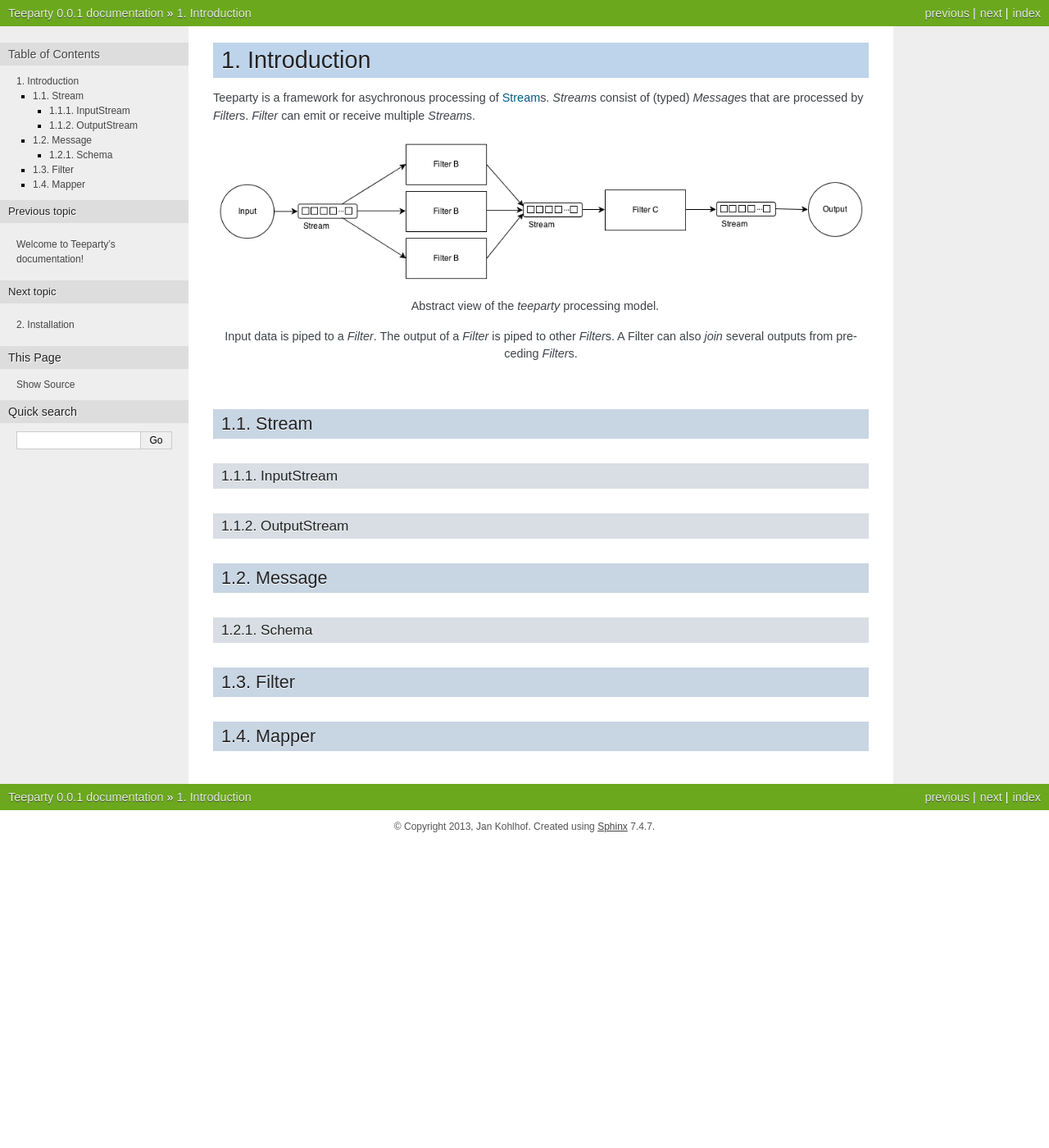
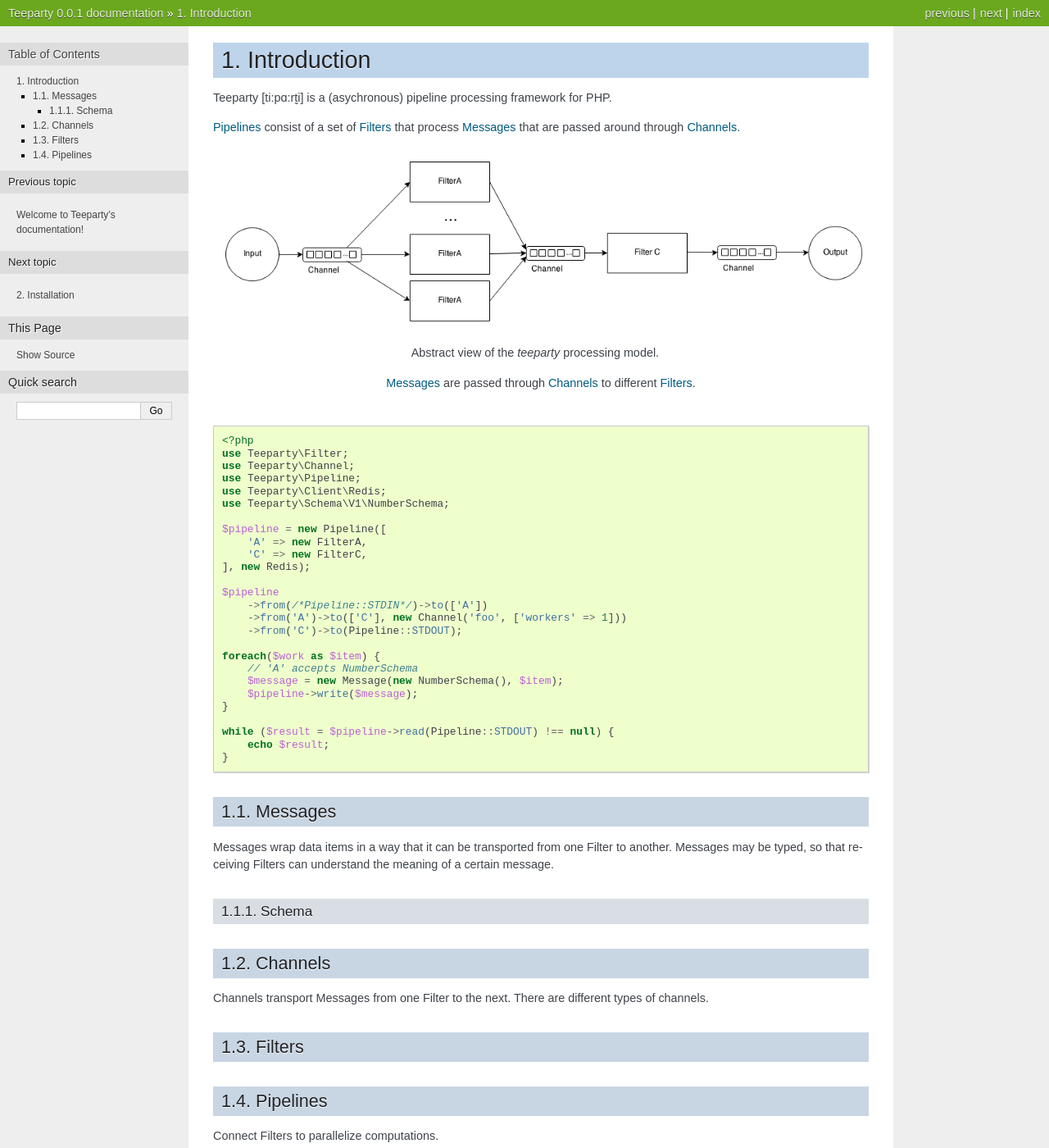
Before and after one commit to 0x20h/teeparty-php, a Sphinx documentation site: the page built from docs/source/introduction.rst, in a window 1280 px wide and 1400 px high. Shown: the whole window at 82% size. Built offline with Sphinx 7.4.7, drawn with Linux system fonts in a browser that asks for light colours; formulas are drawn with MathJax 3.

Commit message:
updated architecture image.

```diff
--- a/docs/source/introduction.rst
+++ b/docs/source/introduction.rst
@@ -4,43 +4,77 @@
 Introduction
 ************
 
-Teeparty is a framework for asychronous processing of :ref:`intro_stream`\s.
-`Stream`\s consist of (typed) `Message`\s that are processed by `Filter`\s.
-`Filter` can emit or receive multiple `Stream`\s.
+Teeparty [ti:pɑ:rt̬i] is a (asychronous) pipeline processing framework for PHP.
+
+:ref:`intro_pipelines` consist of a set of :ref:`intro_filters` that process
+:ref:`intro_messages` that are passed around through :ref:`intro_channels`.
 
 .. figure:: resources/architecture.png
 
     Abstract view of the *teeparty* processing model.
 
-    Input data is piped to a `Filter`. The output of a `Filter` is piped
-    to other `Filter`\s. A Filter can also `join` several outputs from preceding
-    `Filter`\s.
+    :ref:`intro_messages` are passed through :ref:`intro_channels` to
+    different :ref:`intro_filters`.
 
 
-.. _intro_stream:
+.. code-block:: php
 
-Stream
-======
+    <?php
+    use Teeparty\Filter;
+    use Teeparty\Channel;
+    use Teeparty\Pipeline;
+    use Teeparty\Client\Redis;
+    use Teeparty\Schema\V1\NumberSchema;
 
-InputStream
-^^^^^^^^^^^
+    $pipeline = new Pipeline([
+        'A' => new FilterA,
+        'C' => new FilterC,
+    ], new Redis);
 
-OutputStream
-^^^^^^^^^^^^
+    $pipeline
+        ->from(/*Pipeline::STDIN*/)->to(['A'])
+        ->from('A')->to(['C'], new Channel('foo', ['workers' => 1]))
+        ->from('C')->to(Pipeline::STDOUT);
 
-.. _intro_message:
+    foreach($work as $item) {
+        // 'A' accepts NumberSchema
+        $message = new Message(new NumberSchema(), $item);
+        $pipeline->write($message);
+    }
 
-Message
+    while ($result = $pipeline->read(Pipeline::STDOUT) !== null) {
+        echo $result;
+    }
+
+.. _intro_messages:
+
+Messages
 ========
+
+Messages wrap data items in a way that it can be transported from one Filter to
+another. Messages may be typed, so that receiving Filters can understand the
+meaning of a certain message.
 
 Schema
 ^^^^^^
 
-.. _intro_filter:
 
-Filter
-======
+.. _intro_channels:
 
+Channels
+========
 
-Mapper
-======
+Channels transport Messages from one Filter to the next. There are different
+types of channels.
+
+.. _intro_filters:
+
+Filters
+=======
+
+.. _intro_pipelines:
+
+Pipelines
+=========
+
+Connect Filters to parallelize computations.
```
Also changed, not shown: docs/source/resources/architecture.xml (+1 -1 lines), docs/source/resources/architecture.png.
